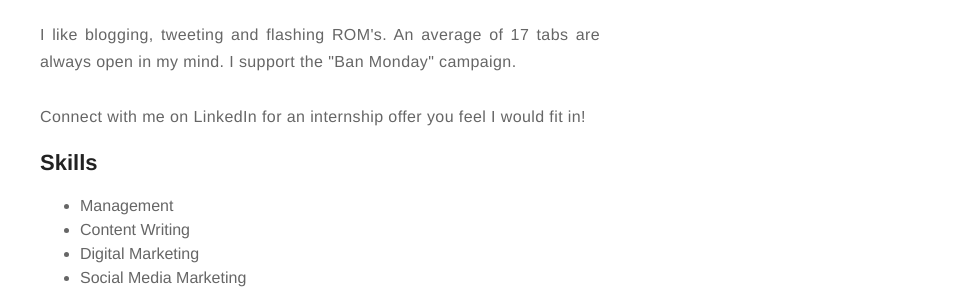
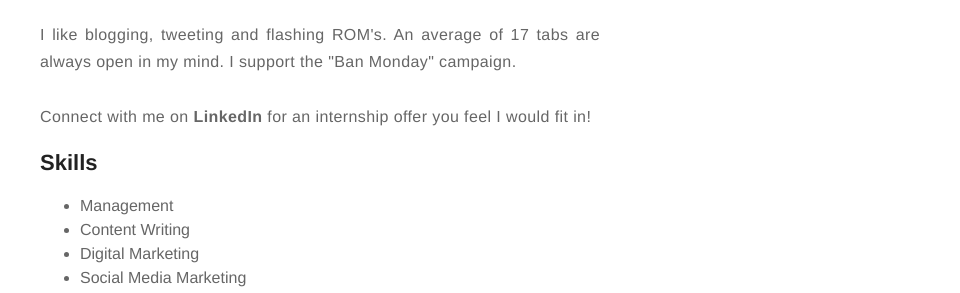
Before and after one commit to dn07/dn07.github.io, a Jekyll site: the page built from about.md, in a window 1280 px wide. Shown: the part 540-833 px from the top of the page, without its empty margins (320-1280 px from the left). Built offline with Jekyll 4.4.1, drawn with Linux system fonts in a browser that asks for light colours; some of the changed lines change nothing that is shown.

Commit message:
Update about.md

```diff
--- a/about.md
+++ b/about.md
@@ -10,7 +10,7 @@ layout: page
 
 <br><br>I like blogging, tweeting and flashing ROM's. An average of 17 tabs are always open in my mind. I support the "Ban Monday" campaign.
 
-<br><br>Connect with me on LinkedIn for an internship offer you feel I would fit in!</p>
+<br><br>Connect with me on <span onclick="window.open('https://dscvit.com/', '_blank');" style ="font-weight:bold">LinkedIn</span> for an internship offer you feel I would fit in!</p>
 
 <h2>Skills</h2>
 
```
